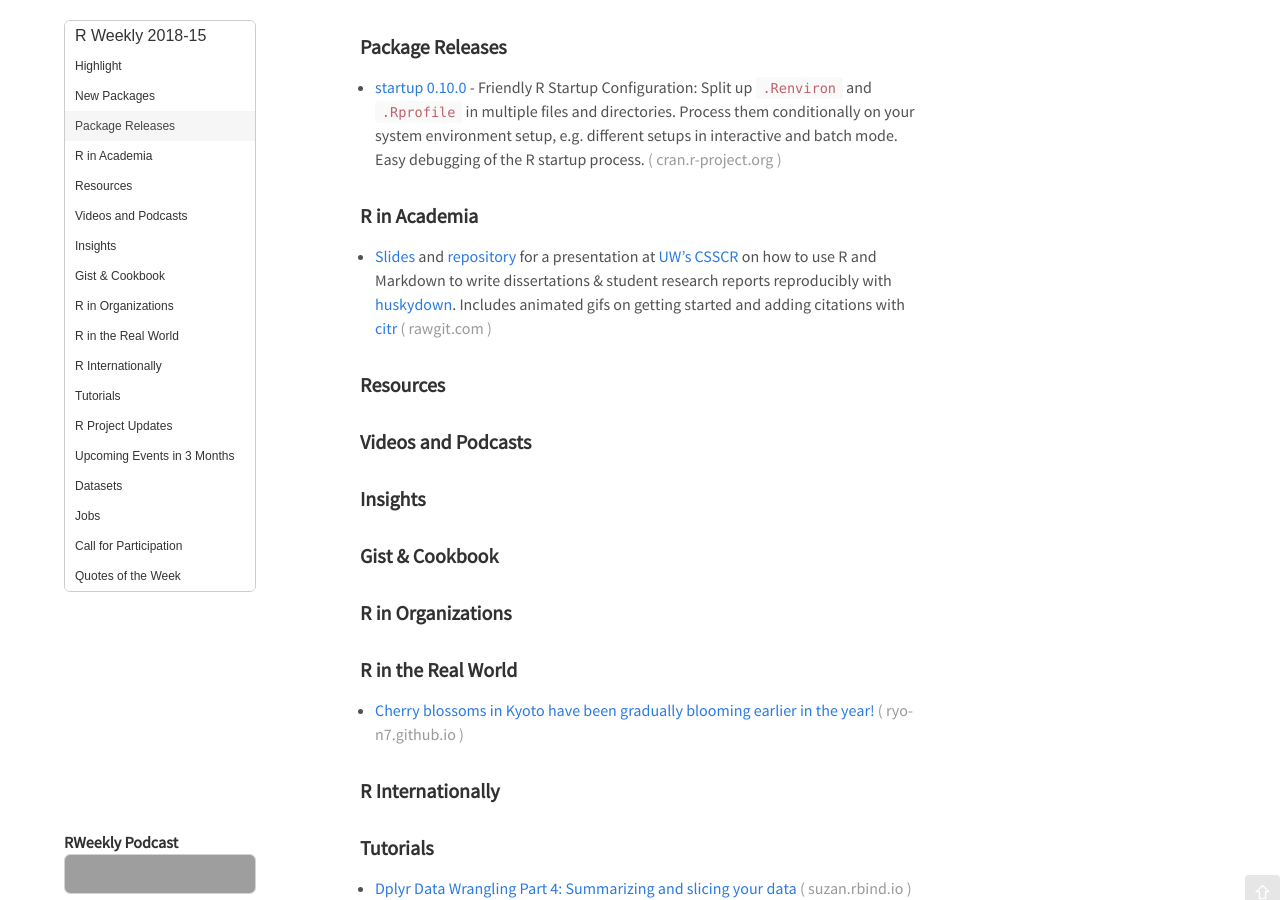
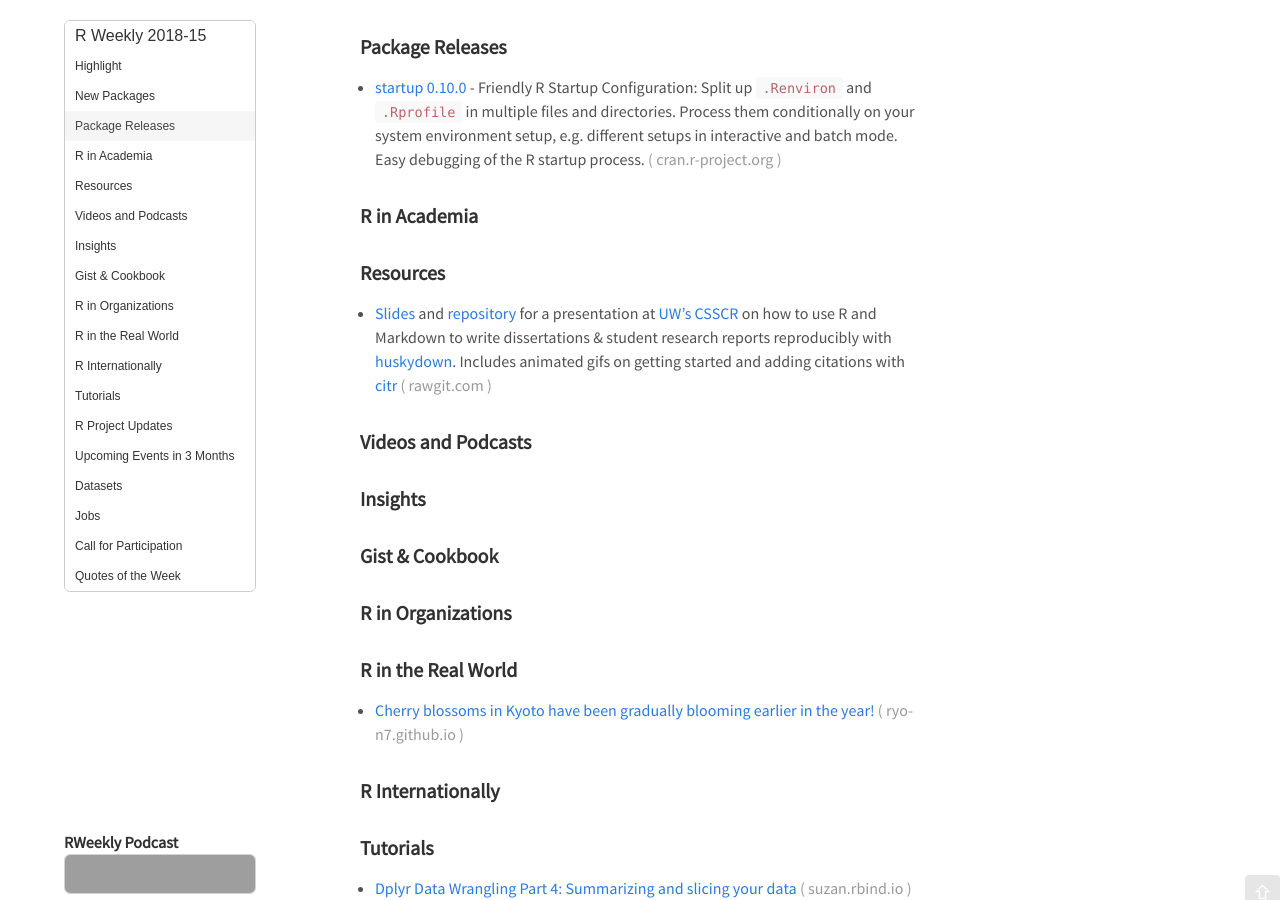
Before and after one commit to rweekly/rweekly.org, a Jekyll site: the page built from draft.md, in a window 1280 px wide and 900 px high, scrolled down 516 px. Built offline with Jekyll 4.4.1, drawn with Linux system fonts in a browser that asks for light colours; emoji names are drawn with the system emoji font; comment, search, counter and statistics services are not loaded; grey boxes are pictures that could not be loaded.

Commit message:
Oops, wrong section!
Move from 'academia' to 'resources'

```diff
--- a/draft.md
+++ b/draft.md
@@ -33,12 +33,10 @@ Release Date: 2018-4-9
 
 ###  R in Academia
 
-* [Slides](https://rawgit.com/benmarwick/CSSCR-2018-R-Markdown-for-Research-Students/master/uw-csscr-huskydown-slides.html#1) and [repository](https://github.com/benmarwick/CSSCR-2018-R-Markdown-for-Research-Students) for a presentation at [UW's CSSCR](http://julius.csscr.washington.edu/) on how to use R and Markdown to write dissertations & student research reports reproducibly with [huskydown](https://github.com/benmarwick/huskydown/). Includes animated gifs on getting started and adding citations with [citr](https://github.com/crsh/citr)
-
-
-
 
 ###  Resources
+
+* [Slides](https://rawgit.com/benmarwick/CSSCR-2018-R-Markdown-for-Research-Students/master/uw-csscr-huskydown-slides.html#1) and [repository](https://github.com/benmarwick/CSSCR-2018-R-Markdown-for-Research-Students) for a presentation at [UW's CSSCR](http://julius.csscr.washington.edu/) on how to use R and Markdown to write dissertations & student research reports reproducibly with [huskydown](https://github.com/benmarwick/huskydown/). Includes animated gifs on getting started and adding citations with [citr](https://github.com/crsh/citr)
 
 
 ###  Videos and Podcasts
```
